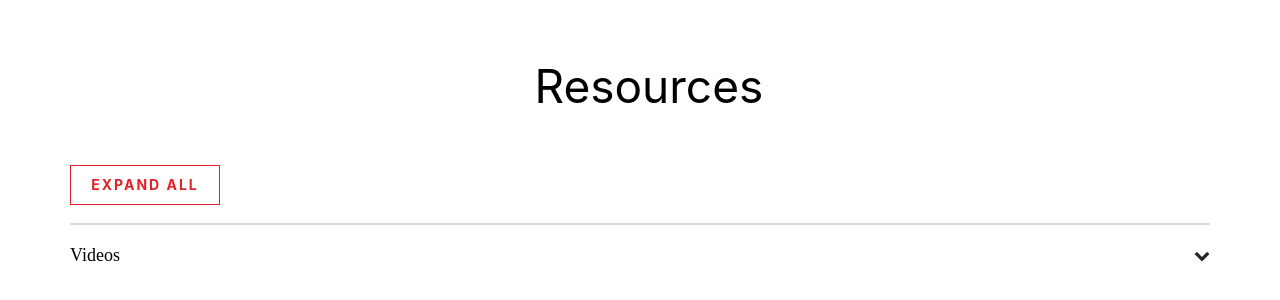
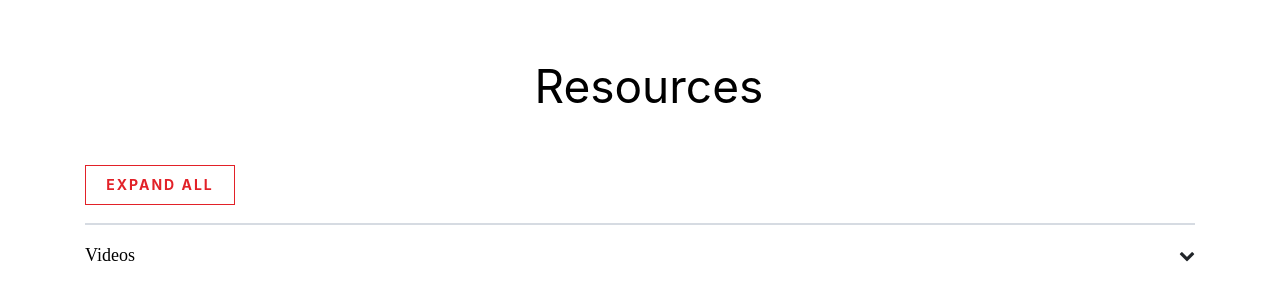
Before and after one commit to shobhitcodes/videoshowcase, a plain HTML site: page index.html in a window 1280 px wide. Drawn offline with nearby package versions, Linux system fonts and the light colour scheme.

Commit message:
upgrades

```diff
--- a/index.html
+++ b/index.html
@@ -16,9 +16,9 @@
         <div class="header">
             <div class="header-text">Resources</div>
         </div>
-    </div>
 
-    <div class="container pad-out button-wrapper">
+
+        <div class=" pad-out button-wrapper">
             <div class="btn-content" data-toggle="collapse" href="#content" role="button" aria-expanded="false" aria-controls="content">
                 <div class="expand-btn">
                     Expand All
@@ -26,7 +26,6 @@
             </div>
         </div>
 
-    <div class="container pad-out">
         <div class="toggle-bar-wrapper">
             <div class="toggle-bar" class="btn btn-primary" data-toggle="collapse" href="#content" role="button" aria-expanded="false" aria-controls="content">
                 <div class="toggle-bar-content noselect">
@@ -35,13 +34,11 @@
             </div>
         </div>
         <div class="collapse" id="content">
-            <div class="container pad-out">
             <div class="filter-wrapper">
                 <div class="filter-one">
                     <div class="filter-text">Sort By:</div>
                     <div class="filter-content">
                         <div class="filter-drop">Featured</div>
-                        </div>
                     </div>
                 </div>
             </div>
@@ -69,9 +66,7 @@
                 <div class="container">
                     <div class="row video-slider-row">
                         <div class="col-sm-12 col-md-4 col-lg-4 video-info-left">
-                            <div class="video-left">
-
-                            </div>
+                            <div class="video-left"></div>
                         </div>
                         <div class="col-sm-12 col-md-8 col-lg-8 video-info-right">
                             <div class="">
@@ -87,9 +82,7 @@
                 <div class="container">
                     <div class="row video-slider-row">
                         <div class="col-sm-12 col-md-4 col-lg-4 video-info-left">
-                            <div class="video-left">
-
-                            </div>
+                            <div class="video-left"></div>
                         </div>
                         <div class="col-sm-12 col-md-8 col-lg-8 video-info-right">
                             <div class="">
```
Lines whose indentation alone changed are shown as unchanged.
